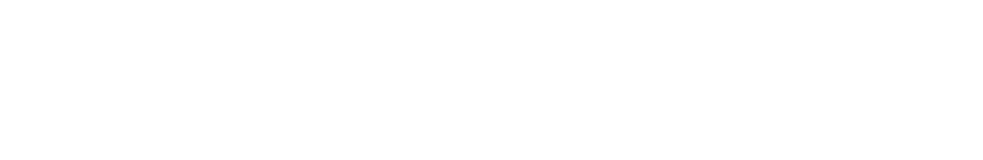
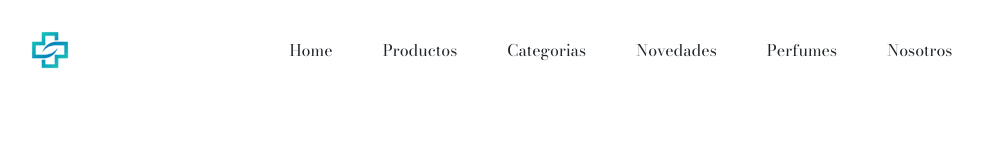
Before and after one commit to baltarodriguezz/FARMACIA_TUP, a plain HTML site: page index.html in a window 1280 px wide. Shown: the whole page, without its empty margins (159-1142 px from the left). Drawn offline with nearby package versions, Linux system fonts and the light colour scheme.

Commit message:
Primeros pasos navbar, logo , li

```diff
--- a/index.html
+++ b/index.html
@@ -4,10 +4,28 @@
     <meta charset="UTF-8">
     <meta name="viewport" content="width=device-width, initial-scale=1.0">
     <title>Farmacia</title>
+    <link href="https://cdn.jsdelivr.net/npm/bootstrap@5.3.8/dist/css/bootstrap.min.css" rel="stylesheet">
+    <link rel="stylesheet" href="styles/styles.css">
 </head>
 <body>
-    <div>
-
-    </div>
+    <header>
+        <nav>
+            <div class="section1">
+                <div class="div-section1">
+                    <a href=""><img class="img-section1" src="logo_farmacia-removebg-preview.png" alt=""></a>
+                </div>
+                <div class="div-section1 ">
+                    <li class="li-section1"><a href=""></a>Home</li>
+                    <li class="li-section1"><a href=""></a>Productos</li>
+                    <li class="li-section1"><a href=""></a>Categorias</li>
+                    <li class="li-section1"><a href=""></a>Novedades</li>
+                    <li class="li-section1"><a href=""></a>Perfumes</li>
+                    <li class="li-section1"><a href=""></a>Nosotros</li>
+                </div>
+            </div>
+        </nav>
+    </header>
+    <main></main>
+    <script src="https://cdn.jsdelivr.net/npm/bootstrap@5.3.8/dist/js/bootstrap.bundle.min.js"></script>
 </body>
 </html>
--- /dev/null
+++ b/styles/styles.css
@@ -0,0 +1,31 @@
+.section1{
+    width: 100%;
+    height: 100px;
+    display: flex;
+    flex-direction: row;
+    justify-content: center;
+    gap: 200px;
+}
+
+.div-section1{
+    display: flex;
+    flex-direction: row;
+    align-items: center;
+    gap: 50px;
+}
+
+.img-section1{
+    width: 80px;
+    height: 80px;
+}
+
+.li-section1{
+    list-style: none;
+    font-size: 16px;
+    font-family: 'Tituto';
+}
+
+@font-face {
+    font-family: 'Tituto';
+    src: url(../BodoniModa-VariableFont_opsz\,wght.ttf) format('truetype');
+}
```
Also changed, not shown: BodoniModa-VariableFont_opsz,wght.ttf (added), logo_farmacia-removebg-preview.png (added).
